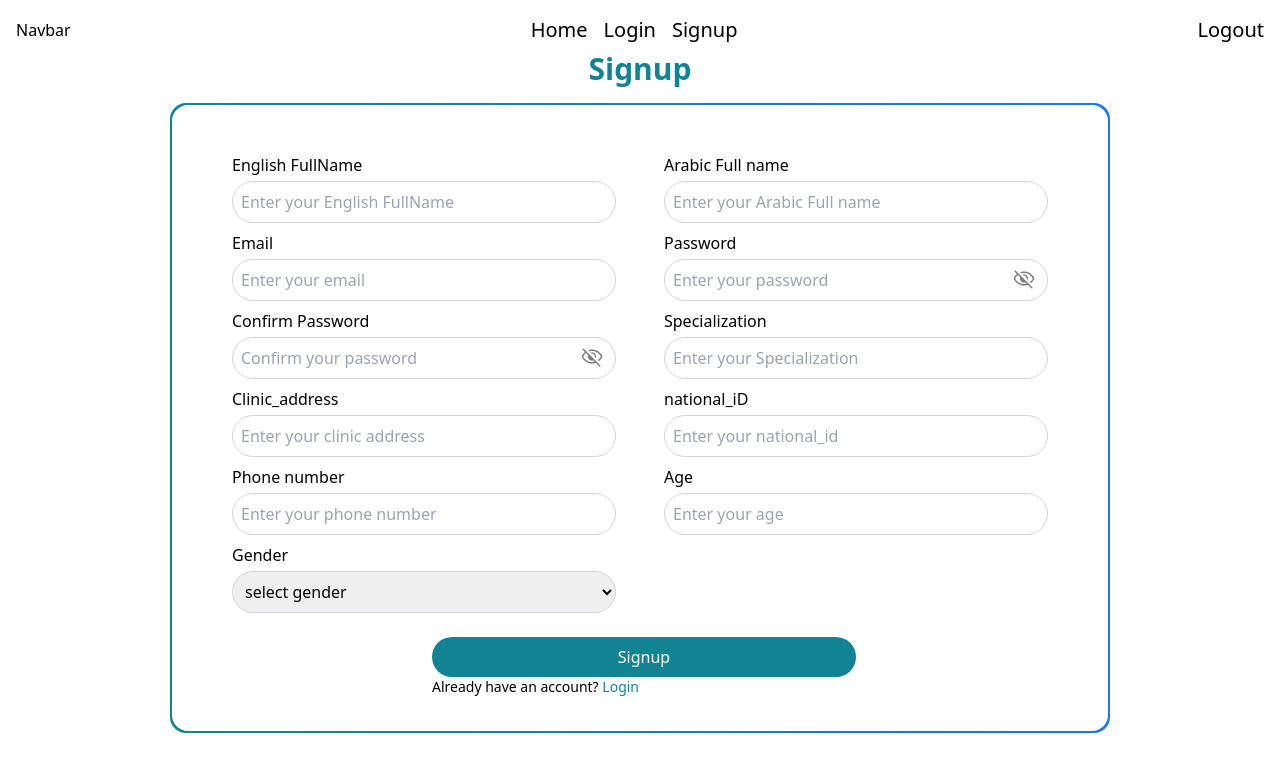
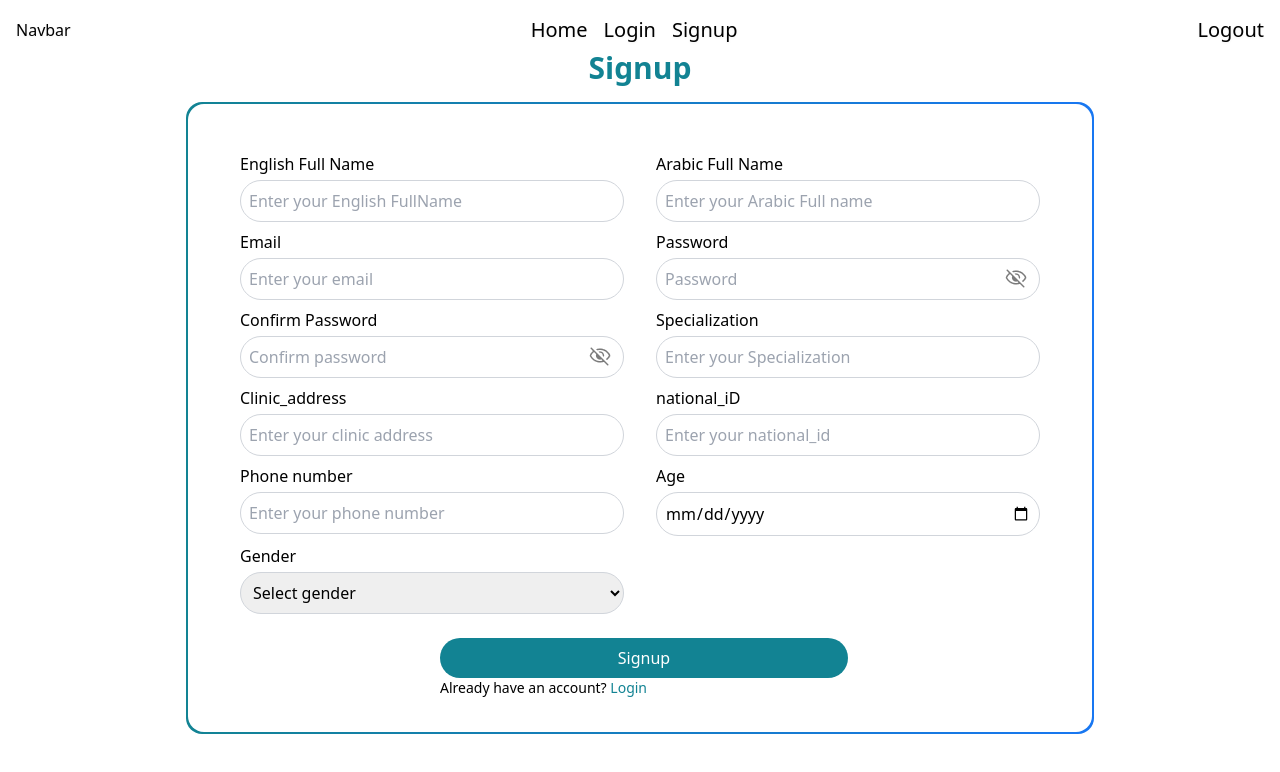
Before and after one commit to Medical-Society/Doctor-Website, a React (Vite) app: page /signup in a window 1280 px wide. Shown: the top 772 px of the page. Built offline with nearby package versions, Linux system fonts and the light colour scheme.

Commit message:
refactoring

```diff
--- a/src/App.tsx
+++ b/src/App.tsx
@@ -3,15 +3,21 @@ import { useEffect } from "react"
 import router from "./router/router"
 import Cookies from 'js-cookie'
 import { useAuth } from "./hooks/useAuth"
+
 function App() {
 
   const { setAuth } = useAuth()
+
   useEffect(() => {
-    const token = Cookies.get('auth')
-    if (token) {
-      setAuth({ token })
-    }
-  }, [setAuth])
+      const token = Cookies.get('auth')
+      const doctor = Cookies.get('doctor')
+      if (token && doctor) {
+          setAuth({ token, doctor })
+      }
+      else {
+          setAuth({ token: '', doctor: null })
+      }
+  }, [])
 
   return (
     <div className="h-screen">
--- a/src/Components/Navbar.tsx
+++ b/src/Components/Navbar.tsx
@@ -6,10 +6,13 @@ interface IProps {
 
 const Navbar = ({}: IProps) => {
 
-  const {setAuth} = useAuth()
+  const { setAuth } = useAuth();
 
   const handleLogout = () => {
-    setAuth({})
+    setAuth({
+      token: '',
+      doctor: null
+    });
   }
   return (
     <div className="fixed top-0 z-2 left-0 w-full drop-shadow-sm p-4 flex justify-between items-center">
--- a/src/Components/authForms/FormInput.tsx
+++ b/src/Components/authForms/FormInput.tsx
@@ -1,30 +1,76 @@
+import { ChangeEvent, useState } from "react";
+import ShowpasswordIcon from "../../assets/visibility_off.jpg";
+
 export interface FormInputProps {
   label: string;
   type: string;
   id: string;
   name: string;
   value: string;
-  onChange: (e: React.ChangeEvent<HTMLInputElement>) => void;
-  ariaLabel?: string;
+  onChange: (e: ChangeEvent<HTMLInputElement | HTMLSelectElement>) => void;
   placeholder?: string;
   options?: string[];
+  signup?: boolean;
+  ariaLabel?: string;
 }
 
-const FormInput = ({label, type, id, name, value, onChange, ariaLabel}: FormInputProps) => {
+const FormInput = ({ label, type, id, name, value, onChange, placeholder, options, signup, ariaLabel }: FormInputProps) => {
+
+
+  const [showPassword, setShowPassword] = useState(false);
+  const [showConfirmPassword, setShowConfirmPassword] = useState(false);
+
+  const Showpassword = (id: string) => {
+    if (id === "password") {
+      setShowPassword(!showPassword);
+    }
+    if (id === "confirmPassword") {
+      setShowConfirmPassword(!showConfirmPassword);
+    }
+  }
+
   return (
-    <div className='flex flex-col gap-1'>
-      <label htmlFor={id}>{label}</label>
-      <input
-        type={type}
+    <div className={`flex flex-col relative gap-1 ${signup? 'lg:w-96 mx-3' : ''}`}>
+      <label>{label}</label>
+      {type === "select" ? (
+        <select
+          name={name}
           id={id}
-        name={name}
           value={value}
           onChange={onChange}
+          className='rounded-3xl p-2 border border-gray-300'
           aria-label={ariaLabel}
+        >
+          <option value="">{placeholder}</option>
+          {options?.map((Option, index) => (
+            <option key={index} value={Option}>{Option}</option>
+          ))}
+        </select>
+      ) : (
+        <input
+          type={(id === 'password' && showPassword) || (id === 'confirmPassword' && showConfirmPassword) ? 'text' : type}
+          name={name}
+          id={id}
+          value={value}
+          onChange={onChange}
+          placeholder={placeholder}
           className='rounded-3xl p-2 border border-gray-300'
+          aria-label={ariaLabel}
+        />
+      )}
+
+      {(id === "password" || id === "confirmPassword") && ShowpasswordIcon ? (
+        <div
+          className="absolute top-12 right-3 transform -translate-y-1/2 focus:outline-none"
+          onClick={() => Showpassword(id)}
+        >
+          <img
+            src={ShowpasswordIcon} alt="Password"
           />
         </div>
-  )
+      ) : null}
+    </div>
+  );
 }
 
-export default FormInput
+export default FormInput;
--- a/src/context/AuthProvider.tsx
+++ b/src/context/AuthProvider.tsx
@@ -1,17 +1,44 @@
 import { ReactNode, createContext, useState } from "react";
+import { IAuth } from "../interfaces/IAuth";
 
 interface IAuthContext {
-    auth: any;
-    setAuth: (auth: any) => void;
+    auth: IAuth;
+    setAuth: (auth: IAuth) => void;
 }
 
+const defaultUser = {
+    _id: "",
+    englishFullName: "",
+    arabicFullName: "",
+    email: "",
+    password: "",
+    specialization: "",
+    clinicAddress: "",
+    nationalID: "",
+    phoneNumber: "",
+    age: 0,
+    createdAt: "",
+    updatedAt: "",
+    gender: "",
+    status: "",
+    isVerified: false,
+    __v: 0
+};
+
 const AuthContext = createContext<IAuthContext>({
-    auth: {},
-    setAuth: () => {}
+    auth: {
+        token: "",
+        user: defaultUser
+    },
+    setAuth: () => { }
 });
 
 export const AuthProvider = ({ children }: { children: ReactNode }) => {
-    const [auth, setAuth] = useState({});
+    const [auth, setAuth] = useState<IAuth>({
+        token: "",
+        user: defaultUser
+    });
+
     return (
         <AuthContext.Provider value={{ auth, setAuth }}>
             {children}
--- a/src/data/data.ts
+++ b/src/data/data.ts
@@ -1,7 +1,7 @@
 import { FormInputProps } from "../Components/authForms/FormInput";
 export const FormInputlist : FormInputProps[] = [
     {
-        label: "English FullName",
+        label: "English Full Name",
         type: "text",
         id: "englishFullName",
         name: "englishFullName",
@@ -11,7 +11,7 @@ export const FormInputlist : FormInputProps[] = [
 
     },
     {
-        label: "Arabic Full name",
+        label: "Arabic Full Name",
         type: "text",
         id: "arabicFullName",
         name: "arabicFullName",
@@ -33,7 +33,7 @@ export const FormInputlist : FormInputProps[] = [
         name: "password",
         value: "",
         onChange: () => {},
-        placeholder: "Enter your password",
+        placeholder: "Password",
     },
     {   label: "Confirm Password",
         type: "password",
@@ -41,7 +41,7 @@ export const FormInputlist : FormInputProps[] = [
         name: "confirmPassword",
         value: "",
         onChange: () => {},
-        placeholder: "Confirm your password"
+        placeholder: "Confirm password"
     },
     {   label: "Specialization",
         type: "text",
@@ -77,7 +77,7 @@ export const FormInputlist : FormInputProps[] = [
      },
     {
         label: "Age",
-        type :"number",
+        type :"date",
         id: "age",
         name: "age",
         value: "",
@@ -92,7 +92,7 @@ export const FormInputlist : FormInputProps[] = [
         value: "",
         onChange: () => {},
         options : ["male" , "female"],
-        placeholder: "select gender"
+        placeholder: "Select gender"
     },
 
 ]
--- /dev/null
+++ b/src/interfaces/IAuth.tsx
@@ -0,0 +1,23 @@
+interface IDoctor {
+    _id: string;
+    englishFullName: string;
+    arabicFullName: string;
+    email: string;
+    password: string;
+    specialization: string;
+    clinicAddress: string;
+    nationalID: string;
+    phoneNumber: string
+    age: number
+    gender: string
+    status: string
+    isVerified: boolean
+    createdAt: string
+    updatedAt: string
+    __v: number
+}
+
+export interface IAuth{
+    token: string;
+    user: IDoctor;
+}
--- a/src/pages/Login.tsx
+++ b/src/pages/Login.tsx
@@ -1,22 +1,20 @@
-import { useState } from "react";
-import OrLine from "../Components/authForms/OrLine";
-import HaveAccountOrNot from "../Components/authForms/HaveAccountOrNot";
+import React, { useState } from "react";
+import Cookies from 'js-cookie';
+import { useAuth } from "../hooks/useAuth";
+import { loginUser } from "../services/auth";
+import { ILoginState } from "../interfaces/ILogin";
+import toast from "react-hot-toast";
 import FormInput from "../Components/authForms/FormInput";
 import Button from "../Components/authForms/Button";
 import ForgetPass from "../Components/authForms/ForgetPass";
+import HaveAccountOrNot from "../Components/authForms/HaveAccountOrNot";
+import OrLine from "../Components/authForms/OrLine";
 import DoctorImg from "../Components/authForms/DoctorImg";
-import { ILoginState } from "../interfaces/ILogin";
-import { loginUser } from "../services/auth";
-
-import toast from "react-hot-toast"
-import { useAuth } from "../hooks/useAuth";
-import Cookies from 'js-cookie';
 
 const Login = () => {
-  const passwordregx = /^(?=.*\d)(?=.*[a-z])(?=.*[A-Z])(?=.*[a-zA-Z]).{8,}$/;
 
+  const { setAuth } = useAuth();
   const [isLoading, setIsLoading] = useState(false);
-  const { setAuth } = useAuth();
   const [login, setLogin] = useState<ILoginState>({
     email: '',
     password: ''
@@ -31,10 +29,6 @@ const Login = () => {
 
   const handleSubmit = async (e: React.FormEvent<HTMLFormElement>) => {
     e.preventDefault();
-    if(!passwordregx.test(login.password)){
-      toast.error("Password must contain at least 8 characters, including UPPER/lowercase and numbers");
-        return;
-    }
     setIsLoading(true);
     try {
       const res = await loginUser(login);
@@ -43,16 +37,14 @@ const Login = () => {
         token: res.data.token,
         doctor: res.data.doctor
       });
-      Cookies.set('auth', res.data.token);
-      Cookies.set('doctor', res.data.doctor);
-
+      Cookies.set('auth', res.data.token, { secure: true, sameSite: 'strict' });
+      Cookies.set('doctor', res.data.doctor, { secure: true, sameSite: 'strict' });
     } catch (error: any) {
-      toast.error(error.response.data.message)
+      toast.error(error.response?.data?.message || "An error occurred");
+    } finally {
+      setIsLoading(false);
     }
-    finally {
-    setIsLoading(false);
-    }
-  }
+  };
 
   return (
     <div className="h-full flex flex-col lg:flex-row">
@@ -69,7 +61,7 @@ const Login = () => {
               id="email"
               name="email"
               value={login.email}
-              onChange={handleChange}
+              onChange={handleChange as (e: React.ChangeEvent<HTMLInputElement | HTMLSelectElement>) => void}
               ariaLabel="Email"
             />
             <FormInput
@@ -78,7 +70,7 @@ const Login = () => {
               id="password"
               name="password"
               value={login.password}
-              onChange={handleChange}
+              onChange={handleChange as (e: React.ChangeEvent<HTMLInputElement | HTMLSelectElement>) => void}
               ariaLabel="Password"
             />
             <ForgetPass />
@@ -86,7 +78,6 @@ const Login = () => {
             <HaveAccountOrNot type='login' />
             <OrLine />
           </form>
-
         </div>
       </div>
       <DoctorImg />
--- a/src/pages/Signup.tsx
+++ b/src/pages/Signup.tsx
@@ -3,13 +3,14 @@ import { ISignupState } from "../interfaces/ISignup";
 import { FormInputlist } from "../data/data";
 import Button from "../Components/authForms/Button";
 import HaveAccountOrNot from "../Components/authForms/HaveAccountOrNot"
-import icon from "../assets/visibility_off.jpg"
 import { registerUser } from "../services/auth";
 import toast from "react-hot-toast";
-import { Navigate } from "react-router-dom";
+import { useNavigate } from "react-router-dom";
+import FormInput from "../Components/authForms/FormInput";
 
 const Signup = () => {
   const [isLoading, setIsLoading] = useState(false);
+  const navigate = useNavigate();
   const [signup, setSignup] = useState<ISignupState>({
     englishFullName: "",
     arabicFullName: "",
@@ -26,14 +27,7 @@ const Signup = () => {
 
  const passwordregx = /^(?=.*\d)(?=.*[a-z])(?=.*[A-Z])(?=.*[a-zA-Z]).{8,}$/;
  const phoneregx = /^01[0-2]\d{8}$/;
- const [showPassword, setShowPassword] = useState(false);
- const [showConfirmPassword, setShowConfirmPassword] = useState(false);
 
- const Showpassword = (field: string) => {
-    if (field === "password") setShowPassword(!showPassword);
-    if (field === "confirmPassword")  setShowConfirmPassword(!showConfirmPassword);
-     console.log(field)
-   };
 
      const handleChange = (e: React.ChangeEvent<HTMLInputElement>) => {
     setSignup({
@@ -69,7 +63,7 @@ const Signup = () => {
       toast.success('Signed up successfully, Please Verify your email', {
         duration: 8000
       });
-      <Navigate to="/login" />
+      navigate('/login');
     } catch (error: any) {
       console.log(error);
       toast.error(error.response.data.message)
@@ -79,55 +73,31 @@ const Signup = () => {
     }
     }
 
-
 const renderFormInputList = FormInputlist.map(input => (
     <div key={input.id}>
-       <div className='flex flex-col gap-1 relative lg:w-96 mx-5'>
-            <label>{input.label}</label>
-            {input.type === "select" ? (
-                <select
-                    name={input.name}
-                    id={input.id}
-                    value={signup[input.name as keyof ISignupState]}
-                    onChange={handleChangeSelect}
-                    className='rounded-3xl p-2 border border-gray-300'
-                >
-                   <option value="">{input.placeholder}</option>
-                   {input.options?.map((Option,index)=>(
-                    <option key={index} value={Option}>{Option}</option>
-                   ))}
-                 </select>
-            ) : (
-                <input
-                    type={(input.id === 'password'  && showPassword) || ( input.id === 'confirmPassword' && showConfirmPassword) ? 'text' : input.type}
-                    name={input.name}
-                    id={input.id}
-                    value={signup[input.name as keyof ISignupState]}
-                    onChange={handleChange}
-                    placeholder={input.placeholder}
-                    className='rounded-3xl p-2 border border-gray-300'
-                />
-            )}
-
-            {input.id === "password" || input.id==="confirmPassword" ? (
-                <div
-                    className="absolute top-12 right-3 transform -translate-y-1/2 focus:outline-none"
-                    onClick={()=>Showpassword(input.id)}
-                >
-                    <img
-                        src={icon}  alt="Password Visibility"
-                    />
-                </div>
-            ) : null }
-        </div>
+      <FormInput
+        label={input.label}
+        type={input.type}
+        id={input.id}
+        name={input.name}
+        value={signup[input.name as keyof ISignupState]}
+        onChange={(e: React.ChangeEvent<HTMLInputElement | HTMLSelectElement>) => {
+          if (input.type === "select") {
+            handleChangeSelect(e as React.ChangeEvent<HTMLSelectElement>);
+          } else {
+            handleChange(e as React.ChangeEvent<HTMLInputElement>);
+          }
+        }}
+        placeholder={input.placeholder}
+        options={input.options}
+        signup
+      />
     </div>
 ));
 
-
-
 return (
     <div className="min-h-screen flex justify-center items-center">
-      <div className="lg:w-1/2 w-full max-w-lg flex flex-col justify-center items-center">
+      <div className="flex flex-col justify-center items-center">
         <h1 className="text-primary text-3xl font-bold mb-4">Signup</h1>
         <div className="rounded-2xl bg-gradient-to-r from-primary to-secondary p-0.5 w-10/12 max-w-md lg:min-w-max mb-4">
         <form className="grid grid-cols-1 lg:grid-cols-2 gap-2 bg-white rounded-2xl py-10 px-5 xl:px-10 xl:py-12 " onSubmit={handleSubmit}>
```
Also changed, not shown: src/interfaces/doctor.tsx (deleted, +0 -37 lines). Lines whose indentation alone changed are shown as unchanged.
